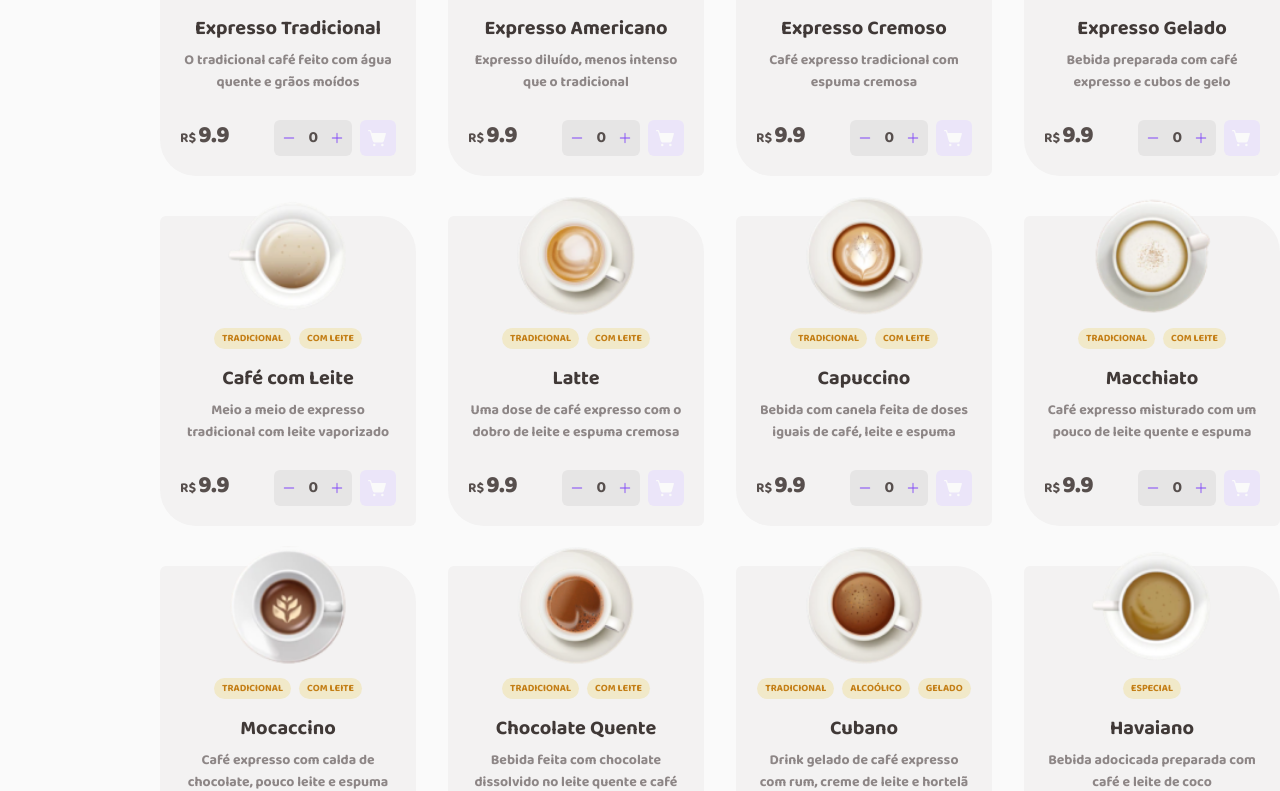
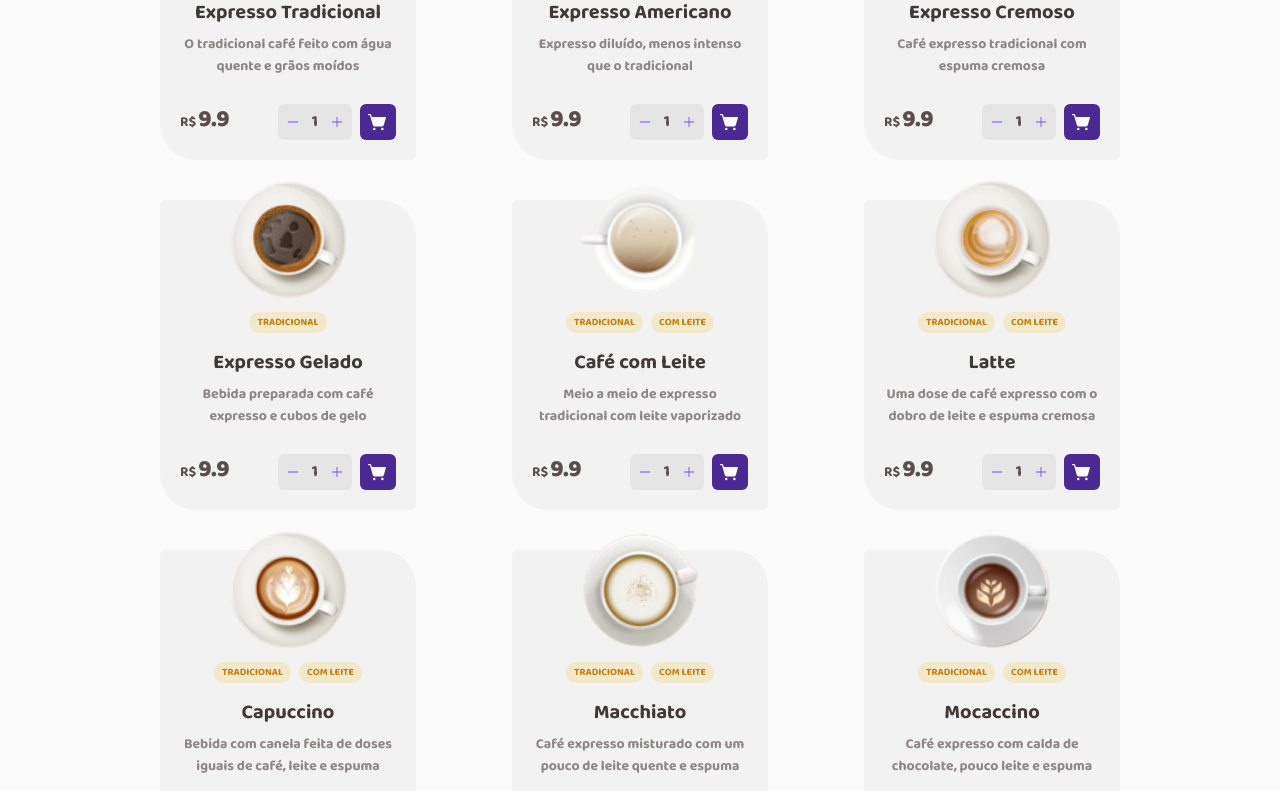
Before and after one commit to Anathangv/reactjs_ignitecourse_coffee_delivery, a React (Vite) app: page / in a window 1280 px wide. Shown: the part 970-1761 px from the top of the page. Built offline with nearby package versions, Linux system fonts and the light colour scheme.

Commit message:
feat: display amount of coffee selectd after reload page and change border color when the coffee is inserted in the shopping cart

```diff
--- a/src/pages/Home/components/BuyControls/index.tsx
+++ b/src/pages/Home/components/BuyControls/index.tsx
@@ -7,13 +7,14 @@ import { ActionArea, BuyFormContainer, PriceArea } from './styles'
 
 interface IBuyControlsProps {
   coffee: Icoffee
+  savedAmount: number | null
 }
 
-export function BuyControls({ coffee }: IBuyControlsProps) {
+export function BuyControls({ coffee, savedAmount }: IBuyControlsProps) {
   const { addOrUpdateCoffeeList, removeCoffeeFromList } =
     useContext(CoffeeListContext)
 
-  const [coffeeAmount, setCoffeeAmount] = useState<number>(0)
+  const [coffeeAmount, setCoffeeAmount] = useState<number>(savedAmount || 1)
 
   function handleBuyCoffee() {
     if (coffeeAmount > 0) {
--- a/src/pages/Home/components/CoffeeCard/index.tsx
+++ b/src/pages/Home/components/CoffeeCard/index.tsx
@@ -1,26 +1,27 @@
 import { BuyControls } from '../BuyControls'
-import { CoffeType } from '../CoffeeType'
+import { CoffeeType } from '../CoffeeType'
 import { Icoffee } from '../../../../util/coffeesDB'
 import { CoffeeCardContainer, Description, Name } from './styles'
 
 interface ICofeeCardProps {
   coffee: Icoffee
+  savedAmount: number | null
 }
 
-export function CoffeeCard({ coffee }: ICofeeCardProps) {
+export function CoffeeCard({ coffee, savedAmount }: ICofeeCardProps) {
   const { description, imageName, name, categories } = coffee
 
   return (
-    <CoffeeCardContainer>
+    <CoffeeCardContainer isCoffeeSelected={!!savedAmount}>
       <img src={imageName} alt={`imagem de um cafe ${name}`} />
       <div>
         {categories.map((category) => (
-          <CoffeType label={category} key={category} />
+          <CoffeeType label={category} key={category} />
         ))}
       </div>
       <Name>{name}</Name>
       <Description>{description}</Description>
-      <BuyControls coffee={coffee} />
+      <BuyControls coffee={coffee} savedAmount={savedAmount} />
     </CoffeeCardContainer>
   )
 }
--- a/src/pages/Home/components/CoffeeCard/styles.ts
+++ b/src/pages/Home/components/CoffeeCard/styles.ts
@@ -1,6 +1,10 @@
 import styled from 'styled-components'
 
-export const CoffeeCardContainer = styled.div`
+interface ICoffeeCardStyleProps {
+  isCoffeeSelected: boolean
+}
+
+export const CoffeeCardContainer = styled.div<ICoffeeCardStyleProps>`
   display: flex;
   flex-direction: column;
   align-items: center;
@@ -11,6 +15,8 @@ export const CoffeeCardContainer = styled.div`
   height: 19.375rem;
   border-radius: 6px 36px;
   background-color: ${(props) => props.theme['base-card']};
+  border: ${(props) =>
+    props.isCoffeeSelected ? `1px solid ${props.theme['yellow-dark']}` : null};
 
   & > div {
     display: flex;
--- a/src/pages/Home/components/CoffeeList/index.tsx
+++ b/src/pages/Home/components/CoffeeList/index.tsx
@@ -1,8 +1,22 @@
-import { coffeeList } from '../../../../util/coffeesDB'
+import { useContext } from 'react'
+import { CoffeeListContext } from '../../../../contexts/ShoppingCartProvider'
+import { coffeeList, Icoffee } from '../../../../util/coffeesDB'
 import { CoffeeCard } from '../CoffeeCard'
 import { CoffeeListContainer } from './styles'
 
 export function CoffeeList() {
+  const { selectedCoffeeList } = useContext(CoffeeListContext)
+
+  function returnAmountFromSavedCoffee(coffee: Icoffee) {
+    if (selectedCoffeeList.length) {
+      const savedCoffee = selectedCoffeeList.find(
+        (selectedCoffee) => selectedCoffee.coffee.name === coffee.name,
+      )
+      return savedCoffee?.amount || null
+    }
+    return null
+  }
+
   return (
     <CoffeeListContainer>
       <header>
@@ -11,7 +25,11 @@ export function CoffeeList() {
       <div>
         {coffeeList &&
           coffeeList.map((coffee) => (
-            <CoffeeCard key={coffee.name} coffee={coffee} />
+            <CoffeeCard
+              key={coffee.name}
+              coffee={coffee}
+              savedAmount={returnAmountFromSavedCoffee(coffee)}
+            />
           ))}
       </div>
     </CoffeeListContainer>
--- a/src/pages/Home/components/CoffeeList/styles.ts
+++ b/src/pages/Home/components/CoffeeList/styles.ts
@@ -16,10 +16,14 @@ export const CoffeeListContainer = styled.section`
 
   > div {
     width: 100%;
-    display: grid;
+    display: flex;
+    justify-content: space-between;
+    flex-wrap: wrap;
+    gap: 2.5rem;
+    /* display: grid;
     grid-template-columns: repeat(4, 1fr);
-    column-gap: 2rem;
+    column-gap: 0.3rem;
     row-gap: 2.5rem;
-    margin-top: 1rem;
+    margin-top: 1rem; */
   }
 `
--- a/src/pages/Home/components/CoffeeType/index.tsx
+++ b/src/pages/Home/components/CoffeeType/index.tsx
@@ -4,6 +4,6 @@ interface ICoffeTypePorps {
   label: string
 }
 
-export function CoffeType({ label }: ICoffeTypePorps) {
+export function CoffeeType({ label }: ICoffeTypePorps) {
   return <CoffeTypeContainer>{label}</CoffeTypeContainer>
 }
--- a/src/pages/Home/index.tsx
+++ b/src/pages/Home/index.tsx
@@ -5,11 +5,12 @@ import { HomeContainer } from './styles'
 /*
 TODO
 [x] - align coffees in the center
-[] - remove cart buttom of the coffee, make it add or remove in every click in + ou - buttons
-[] - fix coffee prices
+[X] - remove cart buttom of the coffee, make it add or remove in every click in + ou - buttons
+[X] - fix coffee prices
 [] - when return from checkout page display selected coffees
 [] - adjust background image in the company coffee detais block
 [] - add a border effect when include coffee in the cart
+[] - align coffee list
 */
 
 export function Home() {
```
